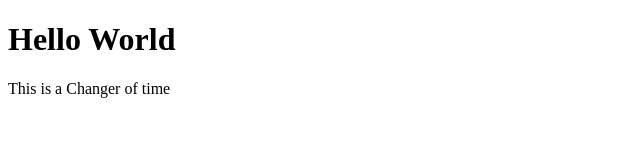
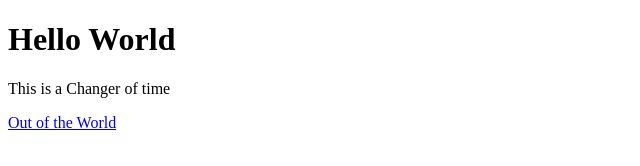
Before and after one commit to sifatullah2004/My-second-repo, a plain HTML site: page index.html in a window 1280 px wide. Shown: the whole page, without its empty margins (0-640 px from the left). Drawn offline with Linux system fonts and the light colour scheme.

Commit message:
added the first blog

```diff
--- a/index.html
+++ b/index.html
@@ -8,5 +8,6 @@
 <body>
     <h1>Hello World</h1>
     <p>This is a Changer of time</p>
+    <a href="https://www.facebook.com/">Out of the World</a>
 </body>
 </html>
```
